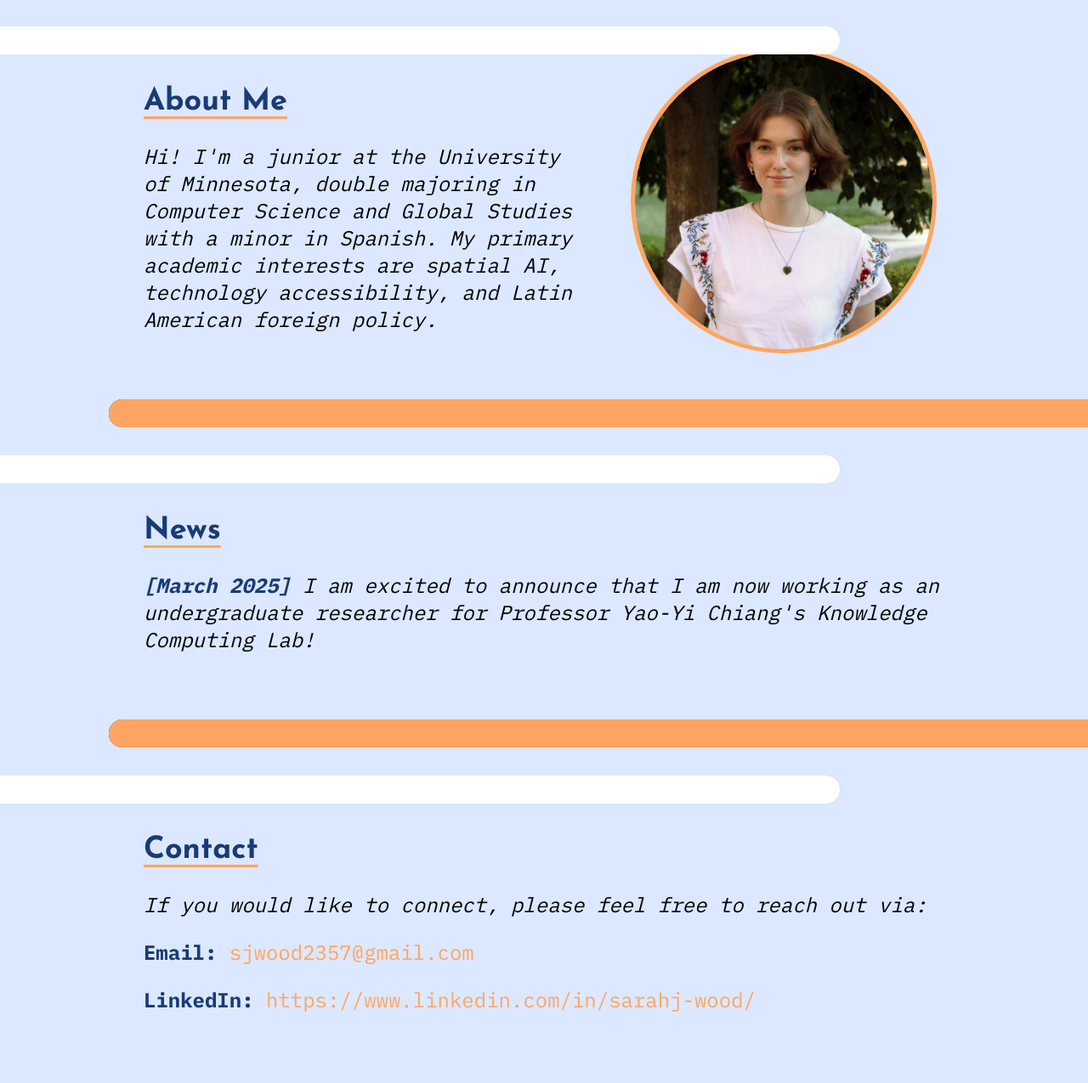
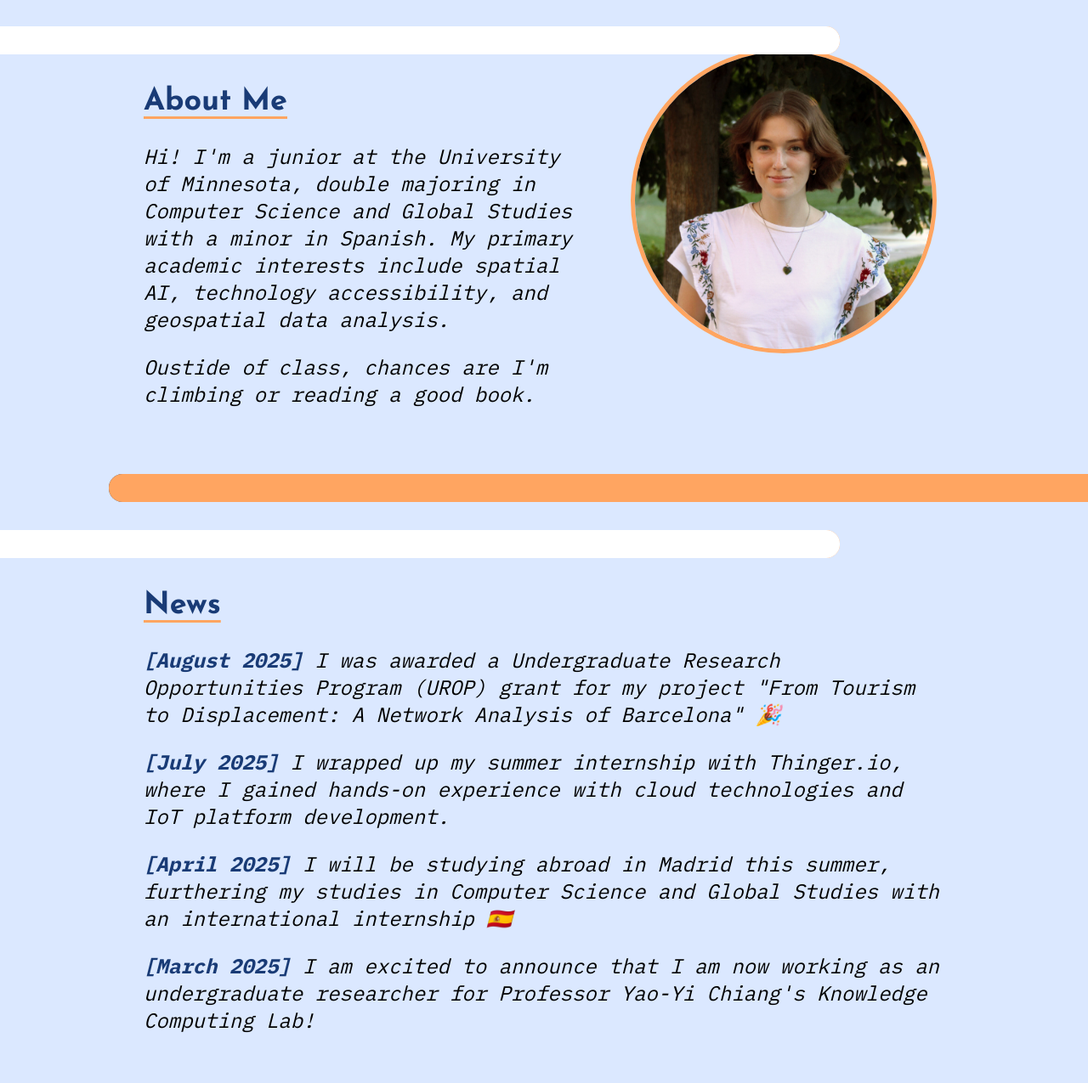
Before and after one commit to SarahJWood/personal-website, a plain HTML site: page index.html in a window 1280 px wide. Shown: the part 373-1648 px from the top of the page at 85% size. Drawn offline with Linux system fonts and the light colour scheme; a web font is replaced by a local one.

Commit message:
About and News updates

```diff
--- a/index.html
+++ b/index.html
@@ -1,7 +1,3 @@
-<!--TODO
-- revise about
-- update news
--->
 <!DOCTYPE html>
 <html lang="en">
 
@@ -77,9 +73,9 @@
                     </a>
                     <p><em>Hi! I'm a junior at the University of Minnesota, double majoring in Computer Science and
                             Global Studies
-                            with a minor in Spanish. My primary academic interests are spatial AI, technology
-                            accessibility, and Latin
-                            American foreign policy.</em></p>
+                            with a minor in Spanish. My primary academic interests include spatial AI, technology
+                            accessibility, and geospatial data analysis.</em></p>
+                    <p><em>Oustide of class, chances are I'm climbing or reading a good book.</em></p>
                 </section>
             </div>
 
@@ -98,6 +94,15 @@
                         <h2>News</h2>
                     </a>
                     <article>
+                        <p><em><strong>[August 2025]</strong> I was awarded a Undergraduate Research Opportunities
+                                Program (UROP) grant for my project "From Tourism to Displacement: A Network Analysis of
+                                Barcelona" 🎉</em></p>
+                        <p><em><strong>[July 2025]</strong> I wrapped up my summer internship with Thinger.io, where I
+                                gained hands-on experience with cloud technologies and IoT platform development.</em>
+                        </p>
+                        <p><em><strong>[April 2025]</strong> I will be studying abroad in Madrid this summer, furthering
+                                my studies in Computer Science and Global Studies with an international internship
+                                🇪🇸</em></p>
                         <p><em><strong>[March 2025]</strong> I am excited to announce that I am now working as an
                                 undergraduate researcher for Professor Yao-Yi Chiang's Knowledge Computing Lab!</em></p>
                     </article>
```
Also changed, not shown: projects.html (+2 -1 lines).
